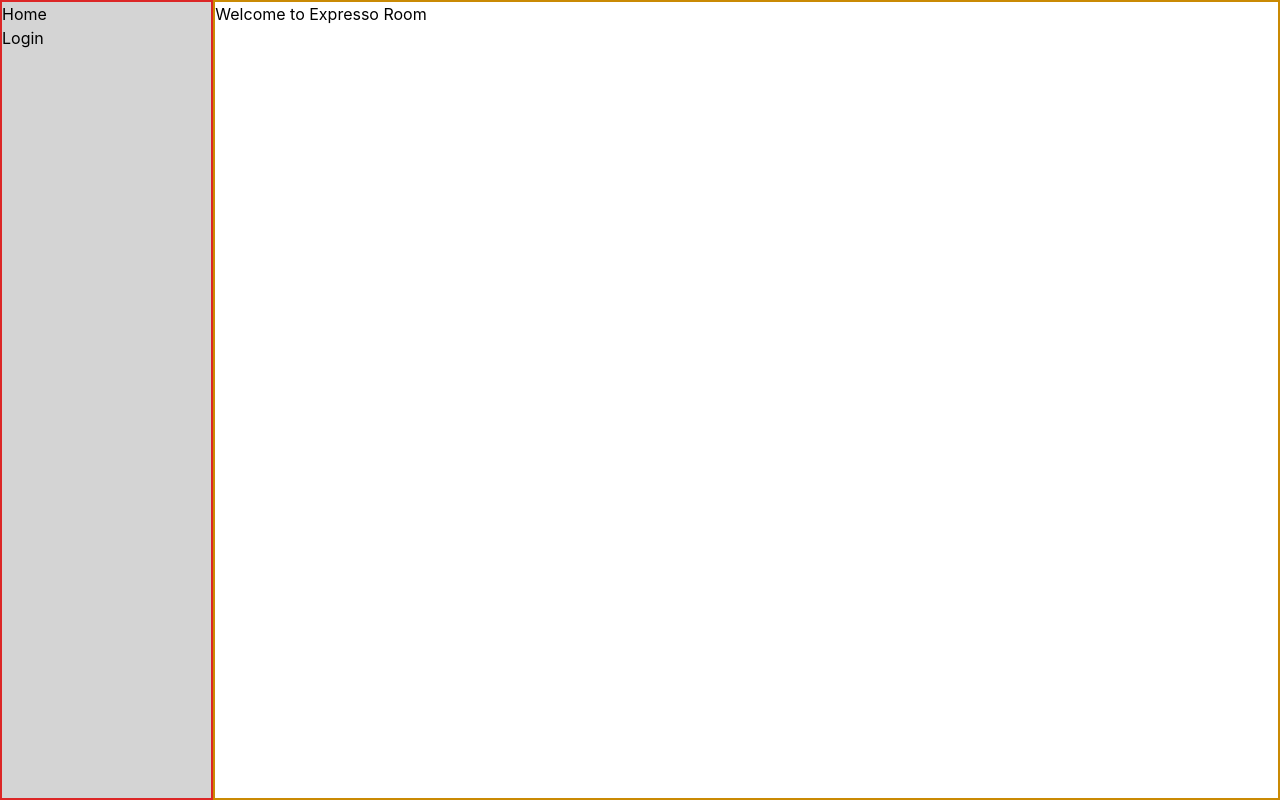
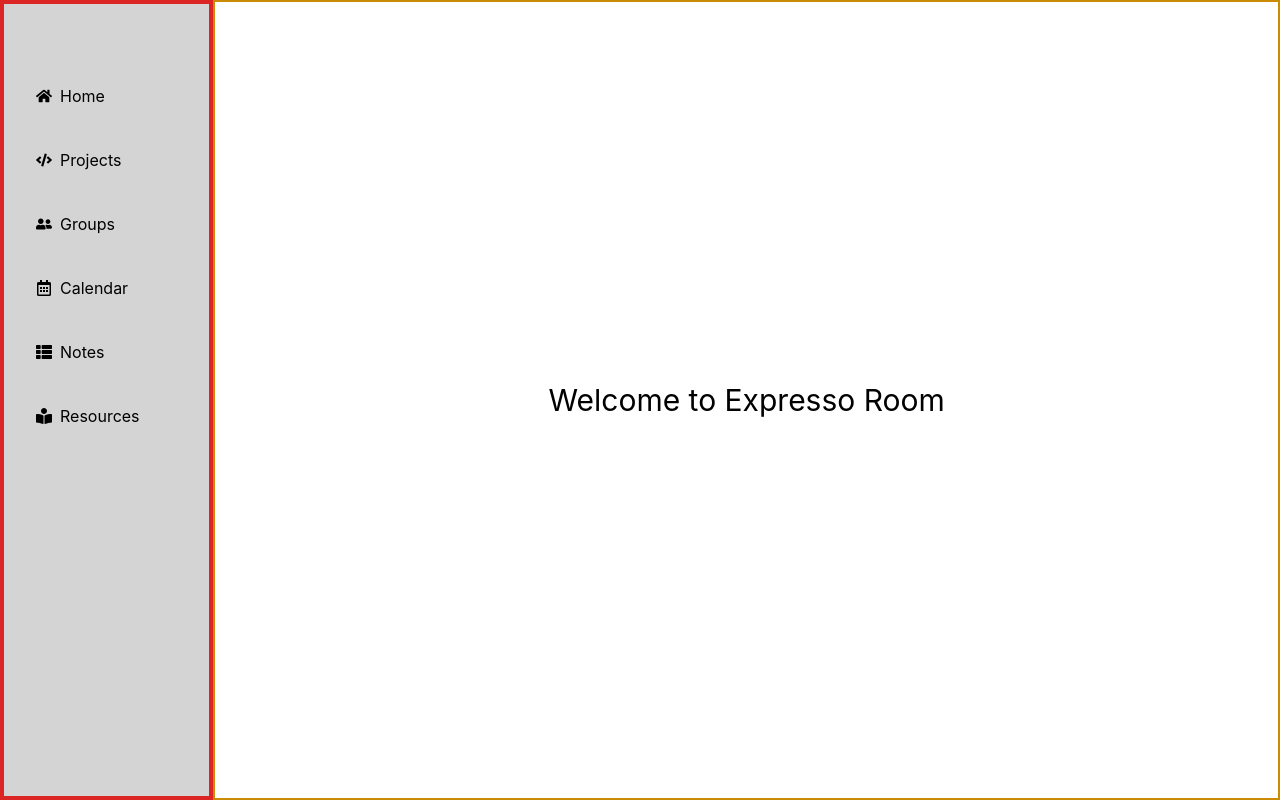
Before and after one commit to ExpressoRoom/expresso-app, a Next.js app: page / in a window 1280 px wide. Built offline with nearby package versions, Linux system fonts and the light colour scheme; no server answers.

Commit message:
Add react icons and mockup navbar

```diff
--- a/components/Nav.tsx
+++ b/components/Nav.tsx
@@ -1,13 +1,37 @@
 import Link from 'next/link';
 
+import {
+  FaHome,
+  FaRegCalendarAlt,
+  FaUserFriends,
+  FaThList,
+  FaCode,
+  FaBookReader
+} from "react-icons/fa";
+
 const Nav = ({ expand, setExpand }: any) => (
-  <nav className="bg-neutral-300 text-black border-2 border-red-600 absolute left-0 h-screen w-1/6">
-    <ul>
-      <li>
-        <Link href='/'>Home</Link>
+  <nav className="bg-neutral-300 text-black border-4 border-red-600 py-20 absolute left-0 h-screen w-1/6">
+    <ul className="flex flex-col gap-y-10 text-center">
+      <li className="flex justify-start items-center gap-2 pl-8">
+        <FaHome className="inline" /><Link href='/'>Home</Link>
       </li>
-      <li>
+      {/* <li className="border-2 border-red-600 my-10">
         <Link href='/login'>Login</Link>
+      </li> */}
+      <li className="flex justify-start items-center gap-2 pl-8">
+        <FaCode className="inline" /><Link href='/projects'>Projects</Link>
+      </li>
+      <li className="flex justify-start items-center gap-2 pl-8">
+        <FaUserFriends className="inline" /><Link href='/groups'>Groups</Link>
+      </li>
+      <li className="flex justify-start items-center gap-2 pl-8">
+        <FaRegCalendarAlt className="inline" /><Link href='/calendar'>Calendar</Link>
+      </li>
+      <li className="flex justify-start items-center gap-2 pl-8">
+        <FaThList className="inline" /><Link href='/notes'>Notes</Link>
+      </li>
+      <li className="flex justify-start items-center gap-2 pl-8">
+        <FaBookReader className="inline" /><Link href='/resources'>Resources</Link>
       </li>
     </ul>
   </nav>
--- a/package.json
+++ b/package.json
@@ -13,6 +13,7 @@
     "next": "13.0.0",
     "react": "18.2.0",
     "react-dom": "18.2.0",
+    "react-icons": "^4.6.0",
     "socket.io": "^4.5.3",
     "socket.io-client": "^4.5.3"
   },
--- a/pages/index.tsx
+++ b/pages/index.tsx
@@ -8,8 +8,8 @@ const socket = io('localhost:8000');
 
 export default function Home() {
   return (
-    <div className="border-2 border-yellow-600 ml-1/6 h-screen">
-      <h1>
+    <div className="border-2 border-yellow-600 flex items-center justify-center text-3xl ml-1/6 h-screen">
+      <h1 className="text-center">
         Welcome to Expresso Room
       </h1>
     </div>
```
Also changed, not shown: 1 other file (tests, documents, lock files or other folders).
